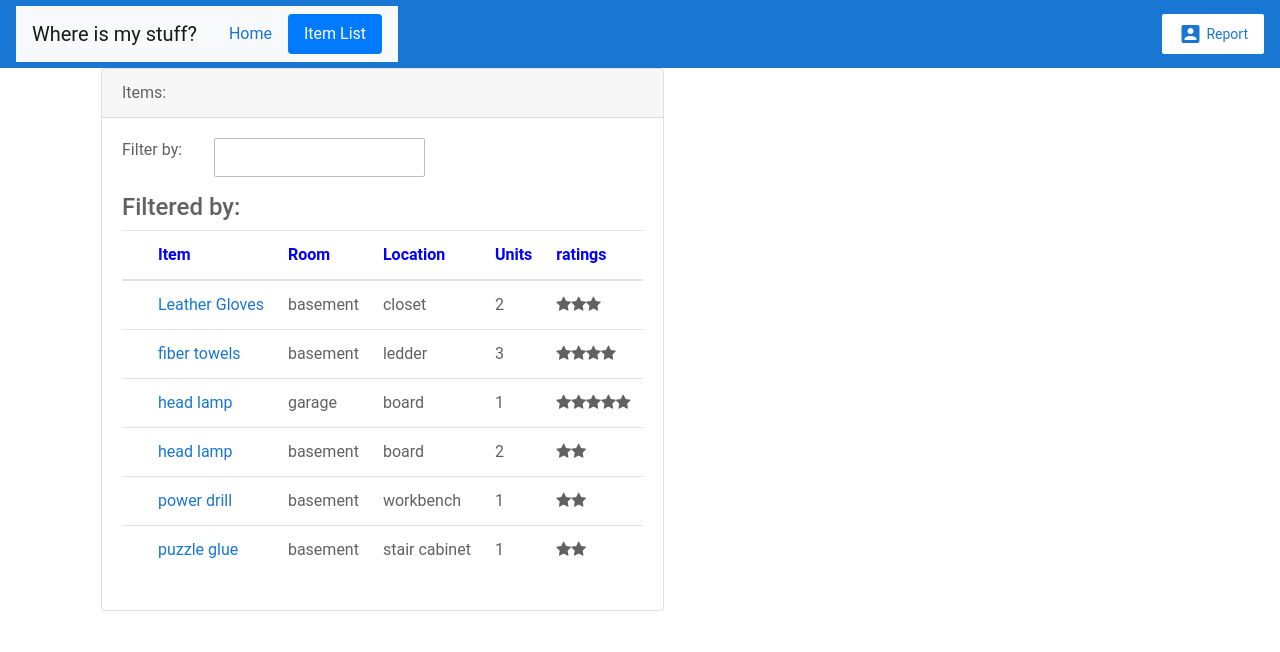
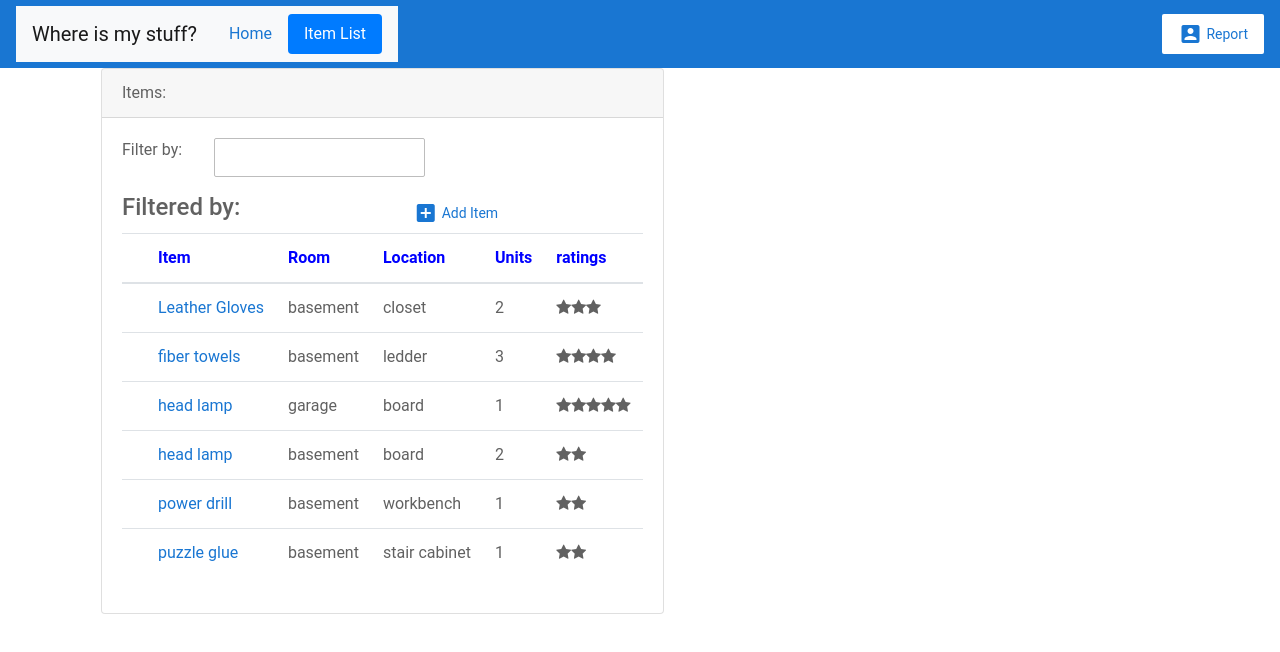
Before and after one commit to harryliuhao/wims, an Angular app: page /items in a window 1280 px wide. Shown: the top 652 px of the page. Built offline with nearby package versions, Linux system fonts and the light colour scheme.

Commit message:
new form

```diff
--- a/src/app/item-form/item-form.component.html
+++ b/src/app/item-form/item-form.component.html
@@ -12,6 +12,10 @@
       <div class='row'>
         <div class='col-md-6'>
           <h4> Filtered by: {{listFilter}}</h4>
+        </div>
+        <div class='col-md-4'>
+          <a routerLink="/item-input" class="button fancy-button"><i class="material-icons">add_box</i>Add Item</a>
+
         </div>
       </div>
       <div class='table-responsive'>
--- a/src/app/item-form/item-input.component.html
+++ b/src/app/item-form/item-input.component.html
@@ -1,3 +1,4 @@
 <form>
+    <input placeholder="Item Name">
     <button>OK</button>
 </form>
--- a/src/app/item-form/item.module.ts
+++ b/src/app/item-form/item.module.ts
@@ -17,6 +17,7 @@ import { ItemInputComponent } from './item-input.component';
   imports: [
     RouterModule.forChild([
       { path: 'items', component: ItemFormComponent },
+      { path: 'item-input', component: ItemInputComponent },
       {
         path: 'items/:id',
         canActivate: [ItemDetailGuard],
```
